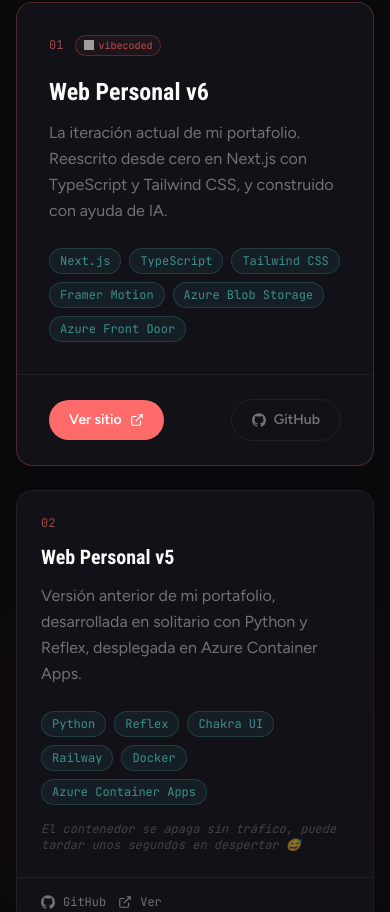
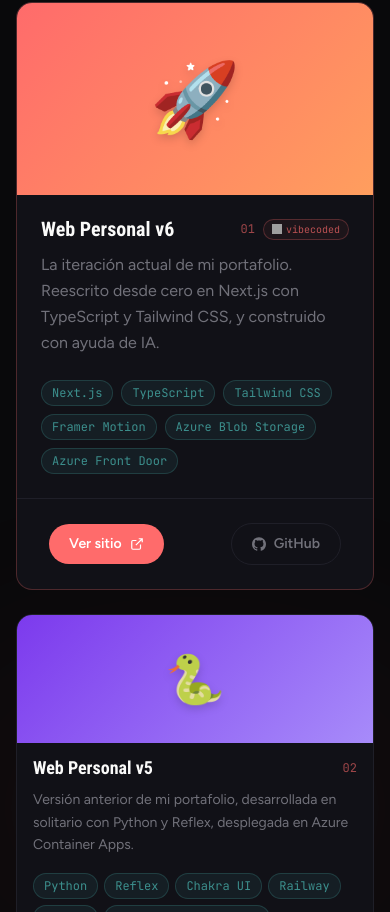
Before and after one commit to juandaherrera/personal-web-v2, a Next.js app: page / in a window 390 px wide. Shown: the part 4392-5304 px from the top of the page. Built offline with nearby package versions, Linux system fonts and the light colour scheme; no server answers; grey boxes are pictures that could not be loaded.

Commit message:
🎨 style: add gradient banners and emoji to project cards with condensed mobile layout

```diff
--- a/src/components/Projects.tsx
+++ b/src/components/Projects.tsx
@@ -68,12 +68,34 @@ function FeaturedProjectCard({ project, isEn }: { project: (typeof projects)[0];
       whileInView={{ opacity: 1, y: 0 }}
       viewport={{ once: true, margin: "-60px" }}
       transition={{ duration: 0.5 }}
-      className="group relative flex flex-col md:flex-row bg-surface border border-accent/25 hover:border-accent/45 rounded-2xl overflow-hidden hover:shadow-[0_8px_40px_rgba(255,107,107,0.07)] transition-all duration-300"
+      className="group relative flex flex-col md:flex-row bg-surface rounded-2xl overflow-hidden hover:shadow-[0_8px_40px_rgba(255,107,107,0.07)] transition-all duration-300"
+      style={{ borderWidth: 1, borderStyle: "solid", borderColor: `${project.gradientFrom}40` }}
     >
-      {/* Left: content */}
-      <div className="flex-1 p-8">
-        <div className="flex items-center gap-3 mb-5">
-          <p className="font-mono text-xs text-accent/60">01</p>
+      {/* Gradient panel */}
+      <div
+        className="w-full md:w-72 lg:w-80 min-h-48 md:min-h-0 shrink-0 flex items-center justify-center"
+        style={{
+          background: `linear-gradient(135deg, ${project.gradientFrom}, ${project.gradientTo})`,
+        }}
+      >
+        <span className="text-7xl drop-shadow-lg group-hover:scale-110 transition-transform duration-300">
+          {project.emoji}
+        </span>
+      </div>
+
+      {/* Content */}
+      <div className="flex-1 p-6 md:p-8">
+        <div className="flex items-center justify-between gap-3 mb-3 md:flex-col md:items-start md:mb-5">
+          <h3 className="font-syne font-bold text-xl leading-none md:text-3xl md:leading-tight text-text-primary md:order-2">
+            {isEn ? project.nameEn : project.name}
+          </h3>
+          <div className="flex items-center gap-2 shrink-0 md:order-1">
+            <p
+              className="font-mono text-xs leading-none"
+              style={{ color: `${project.gradientFrom}99` }}
+            >
+              01
+            </p>
             {project.vibecoded && (
               <span className="inline-flex items-center gap-1 font-mono text-[10px] px-2 py-0.5 rounded-full border border-accent/25 text-accent/70 bg-accent/5">
                 {/* biome-ignore lint/performance/noImgElement: Next.js Image wrapper breaks inline-flex layout at small sizes */}
@@ -87,10 +109,7 @@ function FeaturedProjectCard({ project, isEn }: { project: (typeof projects)[0];
               </span>
             )}
           </div>
-
-        <h3 className="font-syne font-bold text-2xl md:text-3xl text-text-primary mb-3">
-          {isEn ? project.nameEn : project.name}
-        </h3>
+        </div>
 
         <p className="font-figtree text-base text-muted leading-relaxed mb-6 max-w-lg">
           {isEn ? project.descriptionEn : project.description}
@@ -103,7 +122,7 @@ function FeaturedProjectCard({ project, isEn }: { project: (typeof projects)[0];
         </div>
       </div>
 
-      {/* Right: actions */}
+      {/* Actions */}
       <div className="flex flex-row md:flex-col items-center md:items-end justify-between md:justify-center gap-3 px-8 py-6 md:py-8 border-t md:border-t-0 md:border-l border-border-dark md:min-w-52">
         {project.websiteUrl && (
           <div className="flex flex-col items-end gap-1.5">
@@ -169,33 +188,46 @@ function ProjectCard({
       transition={{ duration: 0.5, delay: index * 0.1 }}
       className="group relative flex flex-col bg-surface border border-border-dark rounded-2xl overflow-hidden hover:border-border-2 hover:scale-[1.02] hover:shadow-[0_8px_32px_rgba(0,0,0,0.35)] transition-all duration-300"
     >
-      <div className="flex-1 p-6">
-        <p className="font-mono text-xs text-accent/60 mb-3">
+      {/* Gradient banner */}
+      <div
+        className="h-32 md:h-48 flex items-center justify-center"
+        style={{
+          background: `linear-gradient(135deg, ${project.gradientFrom}, ${project.gradientTo})`,
+        }}
+      >
+        <span className="text-5xl md:text-6xl drop-shadow-lg group-hover:scale-110 transition-transform duration-300">
+          {project.emoji}
+        </span>
+      </div>
+
+      <div className="flex-1 p-4 md:p-6">
+        <div className="flex items-center justify-between gap-2 mb-3 md:flex-col md:items-start">
+          <h3 className="font-syne font-bold text-lg leading-none md:text-xl md:leading-tight text-text-primary md:order-2">
+            {isEn ? project.nameEn : project.name}
+          </h3>
+          <p className="font-mono text-xs leading-none text-accent/60 shrink-0 md:order-1">
             {String(index + 1).padStart(2, "0")}
           </p>
+        </div>
 
-        <h3 className="font-syne font-bold text-xl text-text-primary mb-3">
-          {isEn ? project.nameEn : project.name}
-        </h3>
-
-        <p className="font-figtree text-base text-muted leading-relaxed mb-6">
+        <p className="font-figtree text-sm md:text-base text-muted leading-relaxed mb-4 md:mb-6">
           {isEn ? project.descriptionEn : project.description}
         </p>
 
-        <div className="flex flex-wrap gap-2">
+        <div className="flex flex-wrap gap-1.5 md:gap-2">
           {project.technologies.map((tech) => (
             <TechBadge key={tech} label={tech} />
           ))}
         </div>
 
         {(project.note || project.noteEn) && (
-          <p className="font-mono text-xs text-muted/50 mt-4 italic">
+          <p className="hidden md:block font-mono text-xs text-muted/50 mt-4 italic">
             {isEn ? project.noteEn : project.note}
           </p>
         )}
       </div>
 
-      <div className="px-6 py-4 border-t border-border-dark flex items-center gap-3">
+      <div className="px-4 md:px-6 py-3 md:py-4 border-t border-border-dark flex items-center gap-3">
         <a
           href={project.repositoryUrl}
           target="_blank"
--- a/src/data/content.ts
+++ b/src/data/content.ts
@@ -9,7 +9,7 @@ export const personalInfo = {
   currentCompanyUrl: "https://snoonu.com/",
   currentCompanyLogo: "/icons/snoonu_full.svg",
   repoUrl: "https://github.com/juandaherrera/personal_web",
-  version: "v6.4.4",
+  version: "v6.5.0",
   location: "Palmira, Colombia 🇨🇴",
   timezone: "America/Bogota",
 };
@@ -272,6 +272,9 @@ export interface Project {
   repositoryUrl: string;
   websiteUrl?: string;
   vibecoded?: boolean;
+  emoji: string;
+  gradientFrom: string;
+  gradientTo: string;
 }
 
 export const projects: Project[] = [
@@ -293,6 +296,9 @@ export const projects: Project[] = [
     repositoryUrl: "https://github.com/juandaherrera/personal-web-v2",
     websiteUrl: "https://www.juandaherrera.com",
     vibecoded: true,
+    emoji: "🚀",
+    gradientFrom: "#FF6B6B",
+    gradientTo: "#FF9E5E",
   },
   {
     name: "Web Personal v5",
@@ -306,6 +312,9 @@ export const projects: Project[] = [
     technologies: ["Python", "Reflex", "Chakra UI", "Railway", "Docker", "Azure Container Apps"],
     repositoryUrl: "https://github.com/juandaherrera/personal_web",
     websiteUrl: "https://personal-web.braveriver-b6fac172.eastus.azurecontainerapps.io/",
+    emoji: "🐍",
+    gradientFrom: "#7C3AED",
+    gradientTo: "#A78BFA",
   },
   {
     name: "Finmail (Azure Function)",
@@ -316,6 +325,9 @@ export const projects: Project[] = [
       "Financial email processing system built with Azure Functions. Processes transactional emails, extracts relevant financial information, and uploads it to a Google Sheet.",
     technologies: ["Python", "UV", "Azure Functions", "Finances"],
     repositoryUrl: "https://github.com/juandaherrera/finmail",
+    emoji: "💰",
+    gradientFrom: "#059669",
+    gradientTo: "#34D399",
   },
   {
     name: "Prueba Técnica Data Quality Engineer",
@@ -324,6 +336,9 @@ export const projects: Project[] = [
     descriptionEn: "Solution to a Data Quality Engineer technical test.",
     technologies: ["Python", "Pandas", "Matplotlib"],
     repositoryUrl: "https://github.com/juandaherrera/prueba-dqe-r5",
+    emoji: "📊",
+    gradientFrom: "#D97706",
+    gradientTo: "#FBBF24",
   },
 ];
 
```
Lines whose indentation alone changed are shown as unchanged.
